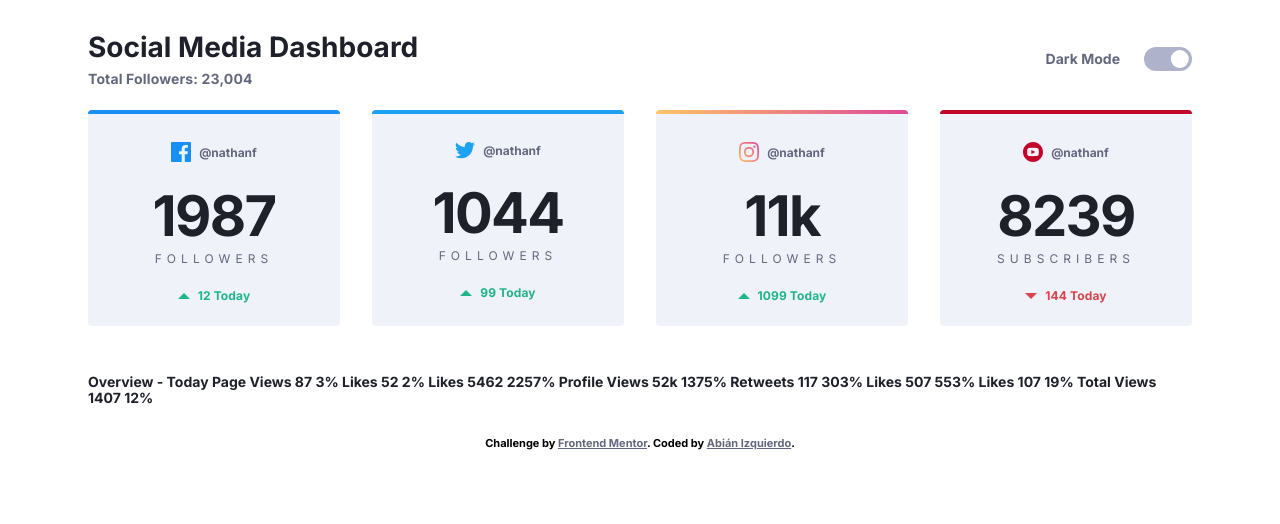
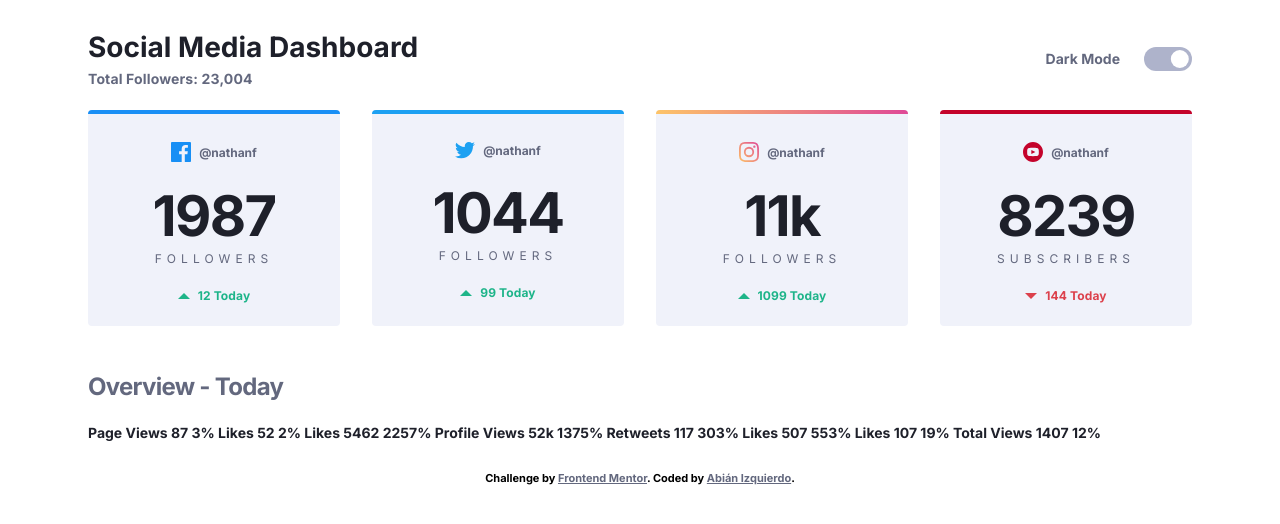
Before and after one commit to abizmo/social-media-dashboard-with-theme-switcher, a React (Create React App) app: page / in a window 1280 px wide. Shown: the top 524 px of the page. Built offline with nearby package versions, Linux system fonts and the light colour scheme.

Commit message:
Add style overview title

```diff
--- a/src/components/Dashboard/index.jsx
+++ b/src/components/Dashboard/index.jsx
@@ -9,7 +9,7 @@ const data = [
   {
     label: 'followers',
     network: 'facebook',
-    stat: 1987,
+    stat: '1987',
     trend: 'up',
     trendStat: 12,
     username: '@nathanf',
@@ -66,7 +66,12 @@ function Dashboard() {
         ))}
       </div>
 
-      Overview - Today
+      <h2
+        className="fs-600 letter-spacing-1 text-secondary"
+        style={{ marginBottom: '1.5rem' }}
+      >
+        Overview - Today
+      </h2>
 
       Page Views
       87
```
